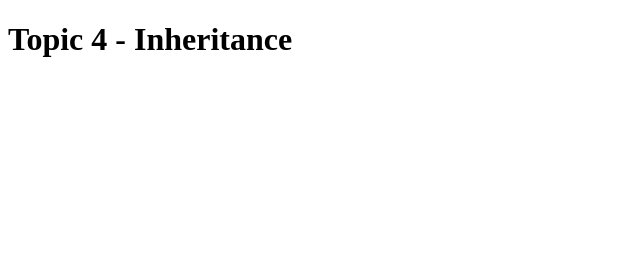
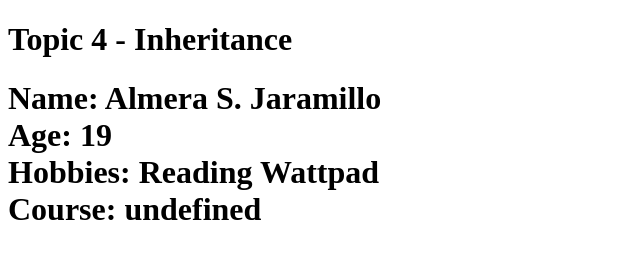
Before and after one commit to ALMERAJARAMILLO/IT21C, a plain HTML site: page Inheritance.html in a window 1280 px wide. Shown: the whole page, without its empty margins (0-640 px from the left). Drawn offline with Linux system fonts and the light colour scheme.

Commit message:
Added object instance & calling method

```diff
--- a/Inheritance.html
+++ b/Inheritance.html
@@ -72,3 +72,15 @@
                 personElement.innerHTML += `<br><strong>Course:</strong> ${this.program}`;
             }
         }
+        // Creating an object (instance) of the Person class
+        const studenOne = new Student('Almera S. Jaramillo', 19, 'Reading Wattpad', 'Information Technology');
+
+        // Calling methods
+        studenOne.displayInfo();
+        studenOne.displayInfoHTML();
+
+    </script>
+
+</body>
+
+</html>
--- a/Inheritance.js
+++ b/Inheritance.js
@@ -55,3 +55,8 @@ class Student extends Person {
         personElement.innerHTML += `<br><strong>Major:</strong> ${this.program}`;
     }
 }
+// Creating an object (instance) of the Person class
+const studenOne = new Student('Amera S. Jaramillo', 19, 'Reading Wattpad', 'Information Technology');
+
+// Calling methods
+studenOne.displayInfo();
```
